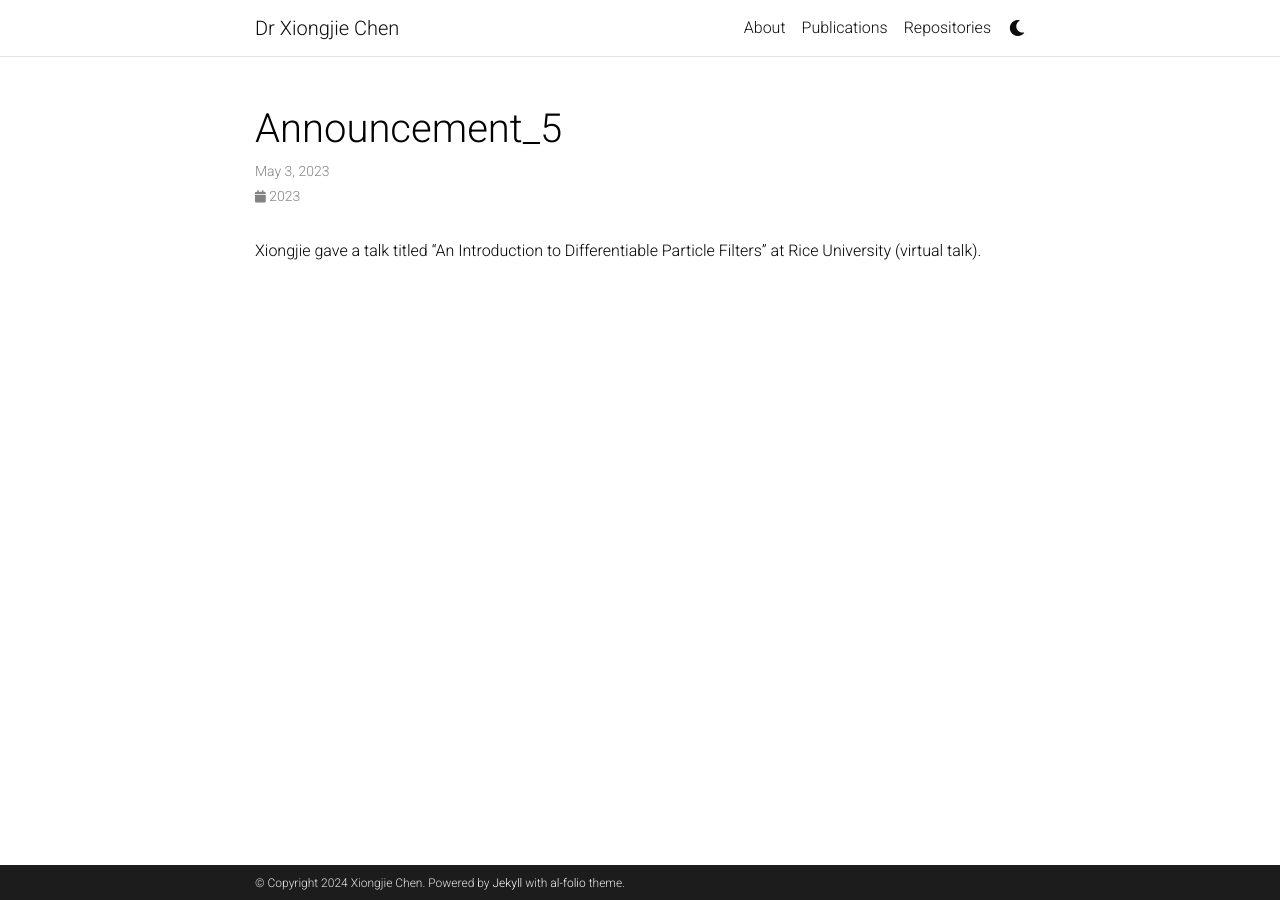
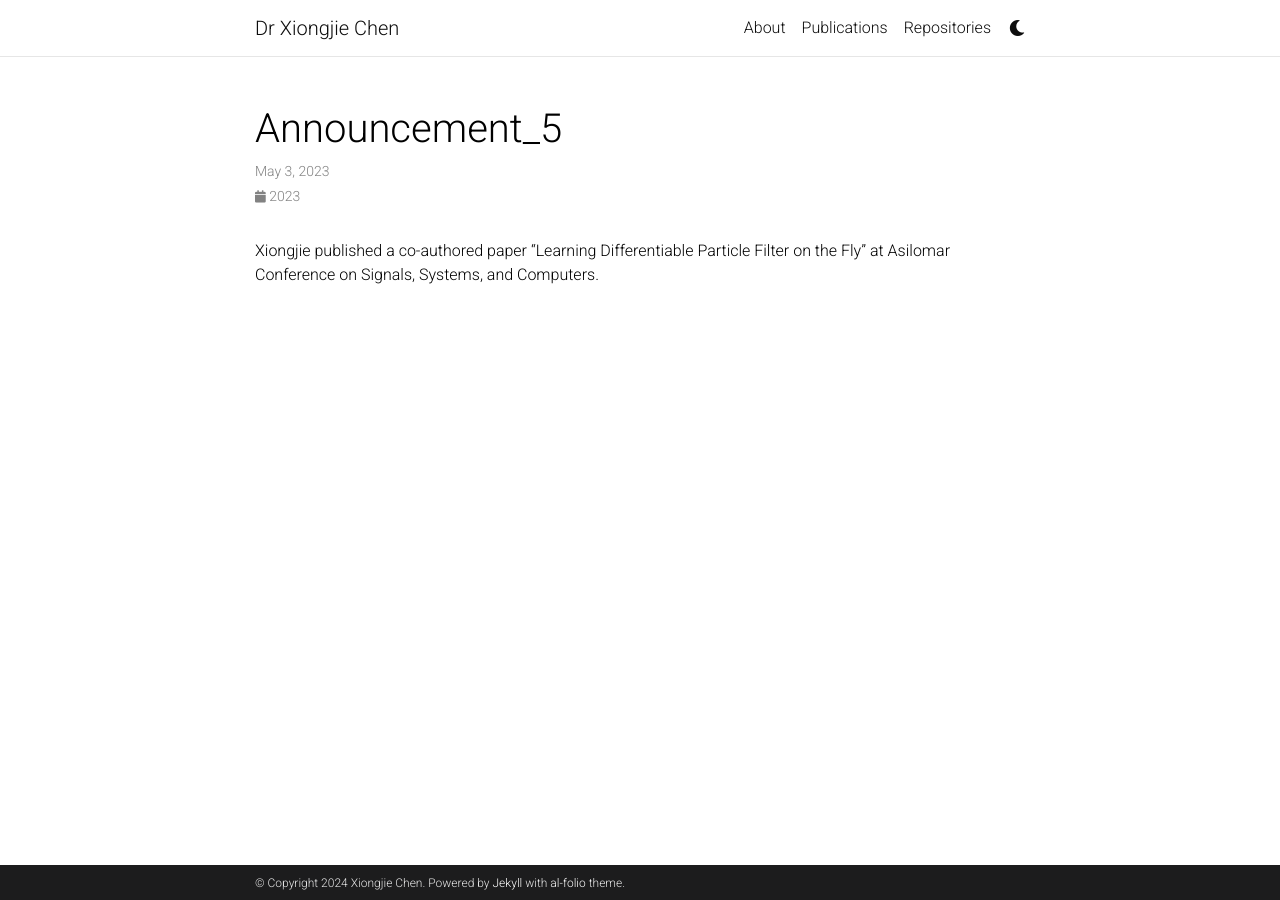
Before and after one commit to xiongjiechen/xiongjiechen.github.io, a Jekyll site: the page built from _news/announcement_5.md, in a window 1280 px wide. Built offline with Jekyll 4.4.1, drawn with Linux system fonts in a browser that asks for light colours; comment, search, counter and statistics services are not loaded; a style sheet for code colours, icons or effects is not loaded.

Commit message:
Update announcement_5.md

```diff
--- a/_news/announcement_5.md
+++ b/_news/announcement_5.md
@@ -4,4 +4,4 @@ date: 2023-05-03 00:00:00-0000
 inline: true
 ---
 
-Xiongjie gave a talk titled "An Introduction to Differentiable Particle Filters" at Rice University (virtual talk).
+Xiongjie published a co-authored paper "Learning Differentiable Particle Filter on the Fly" at Asilomar Conference on Signals, Systems, and Computers.
```
